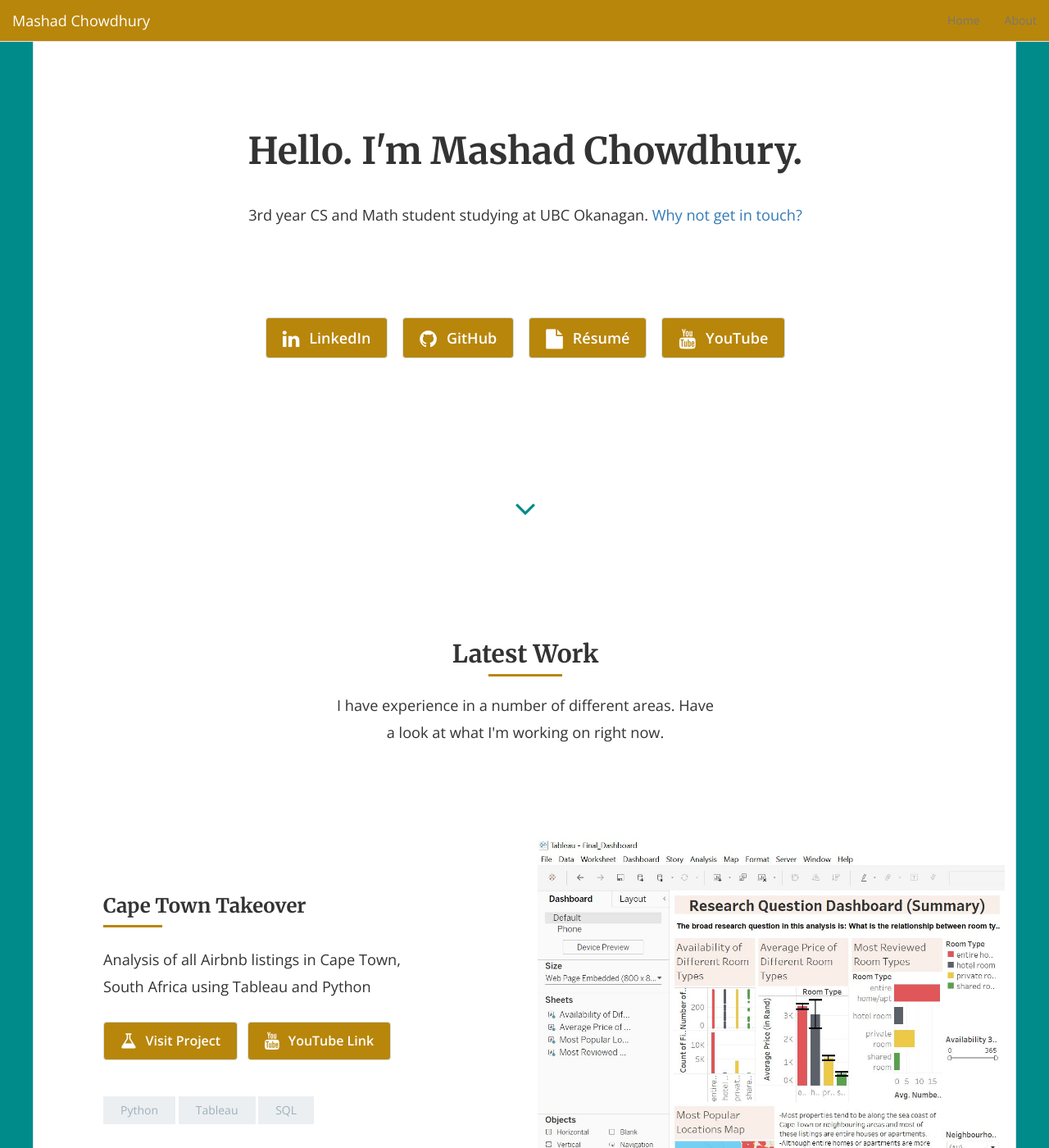
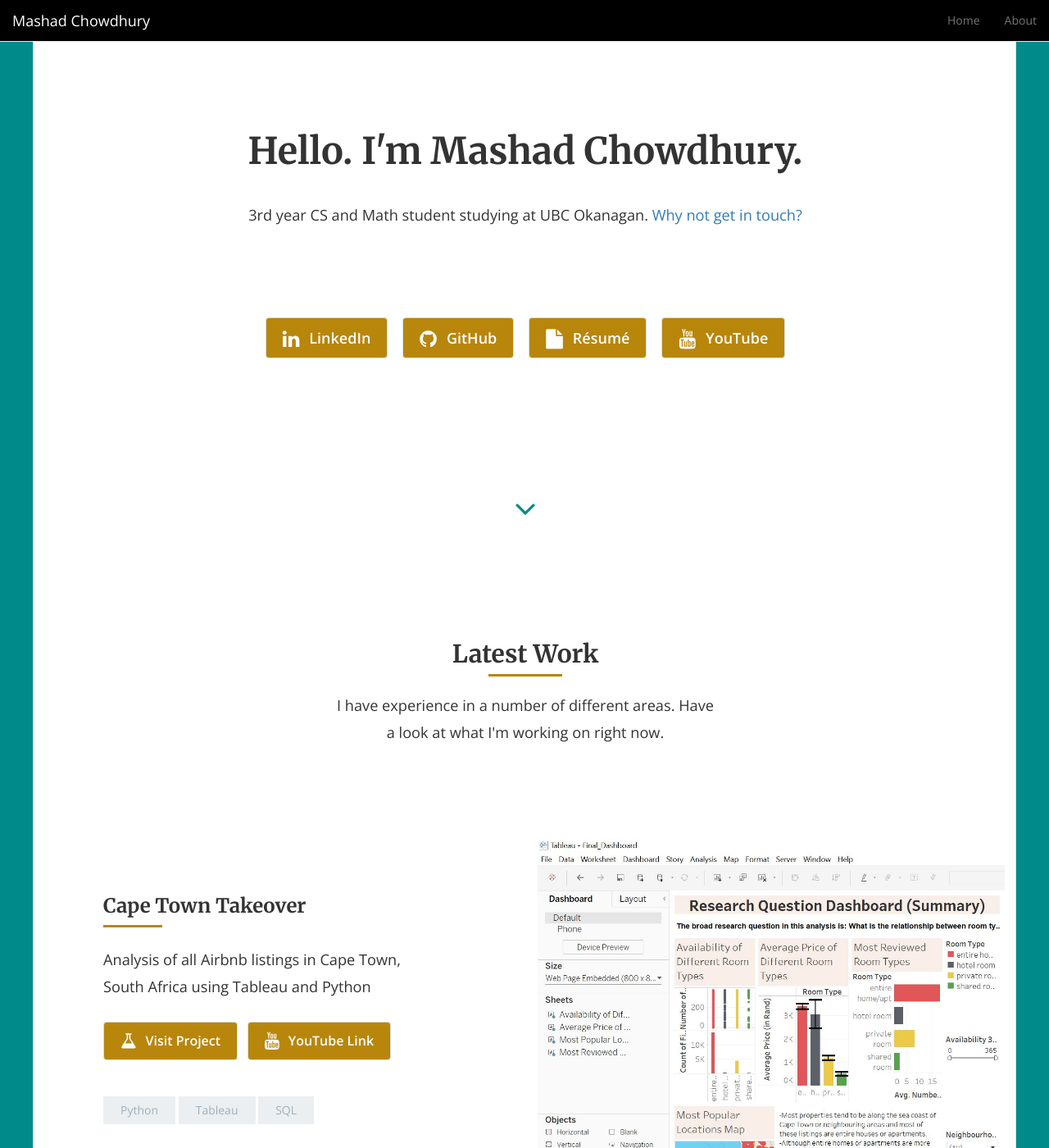
Before and after one commit to mashadchowdhury/mashadchowdhury.github.io, a Jekyll site: the page built from index.html, in a window 1280 px wide and 1400 px high. Shown: the whole window at 82% size. Built offline with Jekyll 4.4.1, drawn with Linux system fonts in a browser that asks for light colours; nearby versions of some CDN libraries; the list of posts is cut into pages by our own code.

Commit message:
Update _navbar.scss

```diff
--- a/_sass/bootstrap/_navbar.scss
+++ b/_sass/bootstrap/_navbar.scss
@@ -395,15 +395,15 @@
 
 // Default navbar
 .navbar-default {
-  background-color: darkgoldenrod;
+  background-color: black;
   border-color: $navbar-default-border;
 
   .navbar-brand {
-    color: $navbar-default-brand-color;
+    color: white;
     &:hover,
     &:focus {
       color: white;
-      background-color: $navbar-default-brand-hover-bg;
+      background-color: black;
     }
   }
 
@@ -463,7 +463,7 @@
       &:hover,
       &:focus {
         background-color: $navbar-default-link-active-bg;
-        color: $navbar-default-link-active-color;
+        color: white;
       }
     }
 
```
